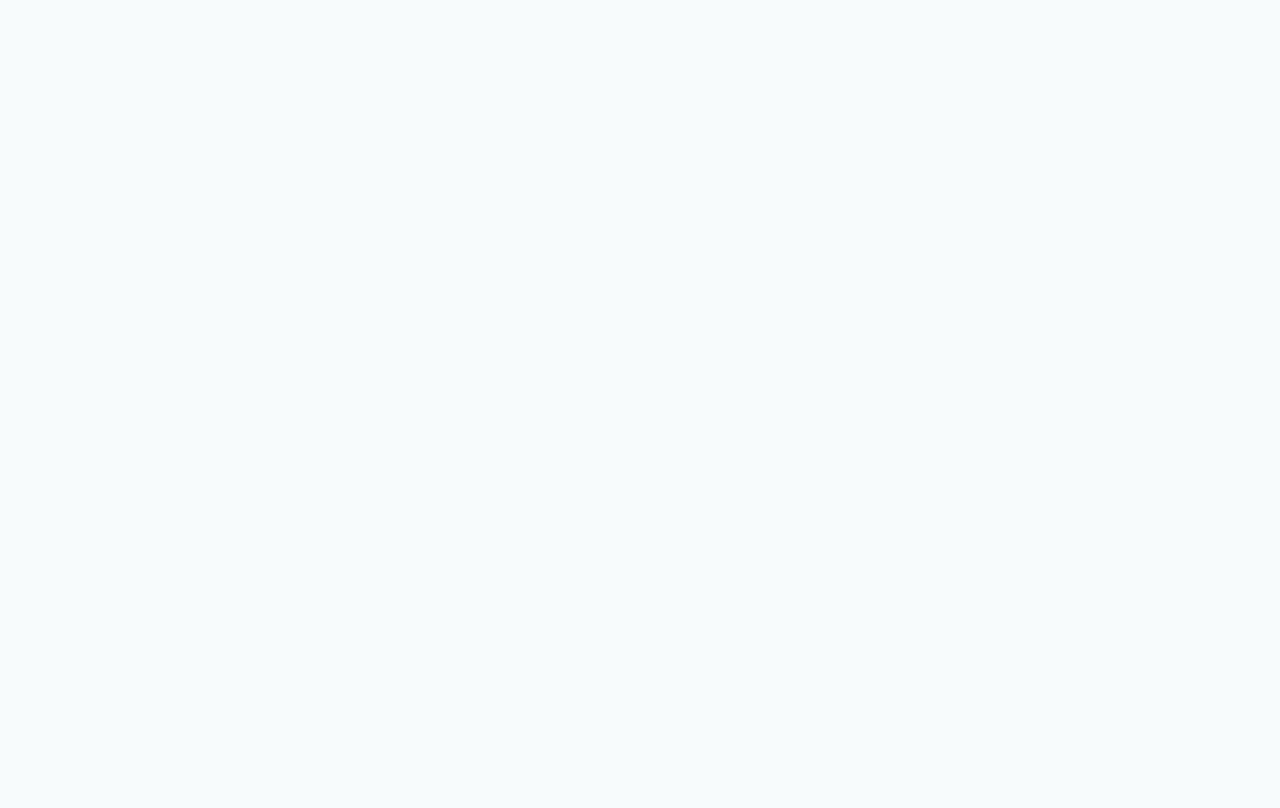
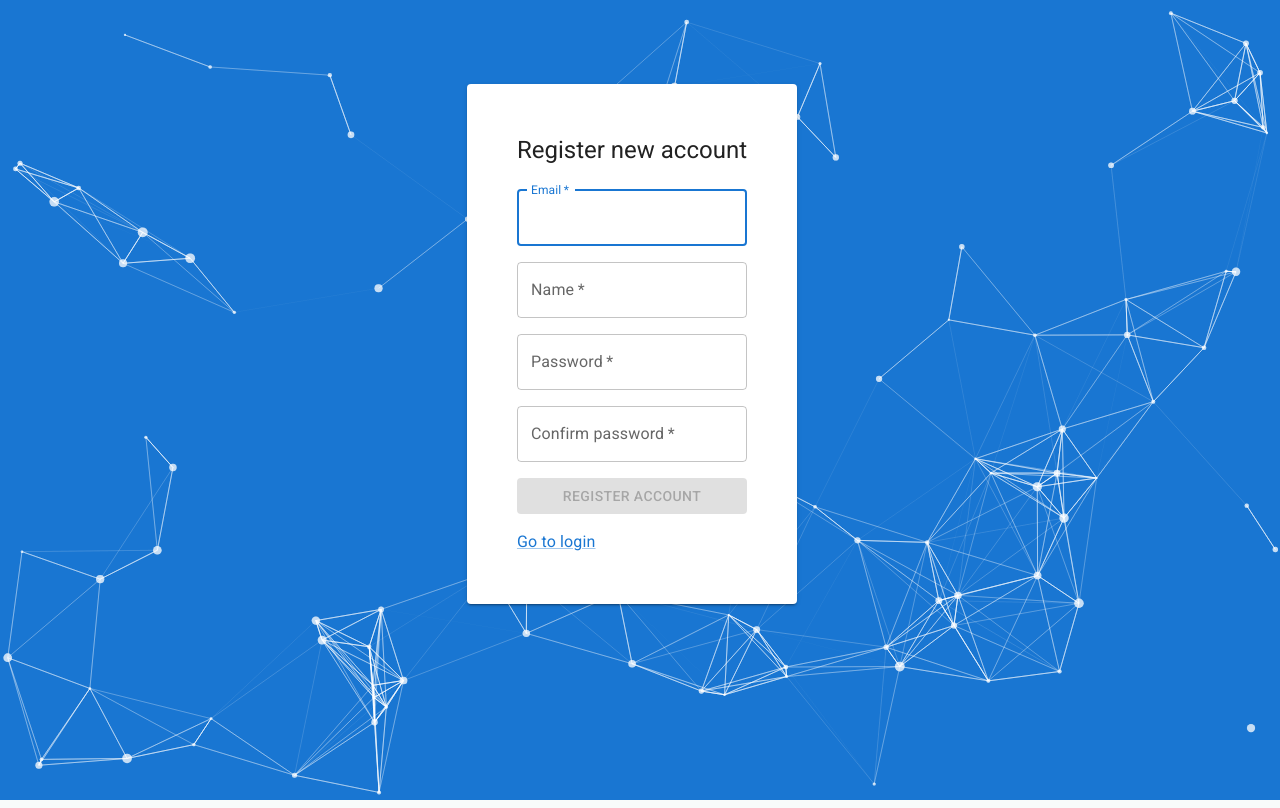
Before and after one commit to Mozzo1000/product-database, a React (Create React App) app in the folder frontend/: page /register in a window 1280 px wide. Before the commit this address had no page. Built offline with nearby package versions, Linux system fonts and the light colour scheme.

Commit message:
Add register page

```diff
--- a/frontend/src/App.js
+++ b/frontend/src/App.js
@@ -12,6 +12,7 @@ import Box from '@mui/material/Box';
 import SettingsPage from './pages/Settings';
 import AboutPage from './pages/About';
 import Footer from './components/Footer';
+import RegisterPage from './pages/Register';
 
 function PrivateRoute({ children }) {
   const auth = AuthService.getCurrentUser()
@@ -32,6 +33,7 @@ function App() {
       <Router>
         <Routes>
           <Route path="/login" element={<LoginPage/>} />
+          <Route path="/register" element={<RegisterPage/>} />
         </Routes>
         <Box sx={{flexGrow: 1, p: 3, paddingTop: "80px", paddingLeft: { md: "240px", sm: "0px" } }}>
           <Routes>
--- /dev/null
+++ b/frontend/src/pages/Register.js
@@ -0,0 +1,117 @@
+import React, { useState, useEffect }  from 'react'
+import Container from '@mui/material/Container';
+import Paper from '@mui/material/Paper';
+import Grid from '@mui/material/Grid';
+import Typography from '@mui/material/Typography';
+import './Login.css'
+import TextField from '@mui/material/TextField';
+import Button from '@mui/material/Button';
+import AuthService from "../services/auth.service";
+import Snackbar from '@mui/material/Snackbar';
+import { useNavigate, Link } from 'react-router-dom';
+import ParticleBackground from '../components/ParticleBackground';
+import LinkMUI from '@mui/material/Link';
+
+function RegisterPage(props) {
+    document.title = "Register - product-database";
+    const [name, setName] = useState();
+    const [email, setEmail] = useState();
+    const [password, setPassword] = useState();
+    const [passwordConf, setPasswordConf] = useState();
+    const [passwordError, setPasswordError] = useState();
+    const [registerButtonDisabled, setRegisterButtonDisabled] = useState(true);
+    const [openStatusMessage, setOpenStatusMessage] = useState(false);
+    const [statusMessage, setStatusMessage] = useState("");
+    let navigate = useNavigate();
+
+    const handleCloseMessage = () => {
+        setOpenStatusMessage(false);
+    };
+
+    const handleRegistration = (e) => {
+        e.preventDefault();
+        AuthService.register(email, name, password).then(
+            response => {
+                setStatusMessage(response.data["message"]);
+                setOpenStatusMessage(true);
+                setName("");
+                setEmail("");
+                setPassword("");
+                setPasswordConf("");
+            },
+            error => {
+                const resMessage =
+                    (error.response &&
+                        error.response.data &&
+                        error.response.data.message) ||
+                    error.message ||
+                    error.toString();
+                setStatusMessage(resMessage);
+                setOpenStatusMessage(true);
+            }
+        )
+    }
+
+    useEffect(() => {
+        if (passwordConf !== password) {
+            setPasswordError("Passwords do not match");
+            setRegisterButtonDisabled(true);
+        }
+        if (!password && !passwordConf) {
+            setPasswordError("");
+        }
+    }, [password, passwordConf])
+
+    useEffect(() => {
+        if (passwordConf === password) {
+            if (passwordConf && password && email && name) {
+                setRegisterButtonDisabled(false);
+                setPasswordError("")
+            }
+        }
+    }, [password, passwordConf, email, name, passwordError])
+
+    return (
+        <Container>
+           <ParticleBackground />
+            <Grid container spacing={0} justifyContent="center" direction="row">
+                <Grid item>
+                    <Grid container direction="column" justifyContent="center" spacing={2} className="login-form">
+                        <Paper variant="elevation" elevation={2} className="login-background">
+                            <Grid item>
+                                <Typography component="h1" variant="h5">Register new account</Typography><br />
+                            </Grid>
+                            <Grid item>
+                                <form onSubmit={handleRegistration}>
+                                    <Grid container direction="column" spacing={2}>
+                                        <Grid item>
+                                            <TextField type="email" label="Email" fullWidth required autoFocus name="email" variant="outlined" value={email} onChange={e => setEmail(e.target.value)} />
+                                        </Grid>
+                                        <Grid item>
+                                            <TextField type="name" label="Name" fullWidth required name="name" variant="outlined" value={name} onChange={e => setName(e.target.value)} />
+                                        </Grid>
+                                        <Grid item>
+                                            <TextField type="password" fullWidth required label="Password" value={password} onChange={e => setPassword(e.target.value)} />
+                                        </Grid>
+                                        <Grid item>
+                                            <TextField type="password" fullWidth required label="Confirm password" value={passwordConf} helperText={passwordError} onChange={e => setPasswordConf(e.target.value)} error={password !== passwordConf} />
+                                        </Grid>
+                                        <Grid item>
+                                            <Button variant="contained" color="primary" type="submit" disabled={registerButtonDisabled} fullWidth>Register account</Button>
+                                        </Grid>
+                                        <Grid item>
+                                            <LinkMUI component={Link} to="/login">Go to login</LinkMUI>
+                                        </Grid>
+                                    </Grid>
+                                </form>
+                            </Grid>
+                        </Paper>
+                    </Grid>
+                </Grid>
+            </Grid>
+            <Snackbar open={openStatusMessage} autoHideDuration={6000} onClose={handleCloseMessage} message={statusMessage} />
+        </Container>
+    )
+}
+
+export default RegisterPage
```
